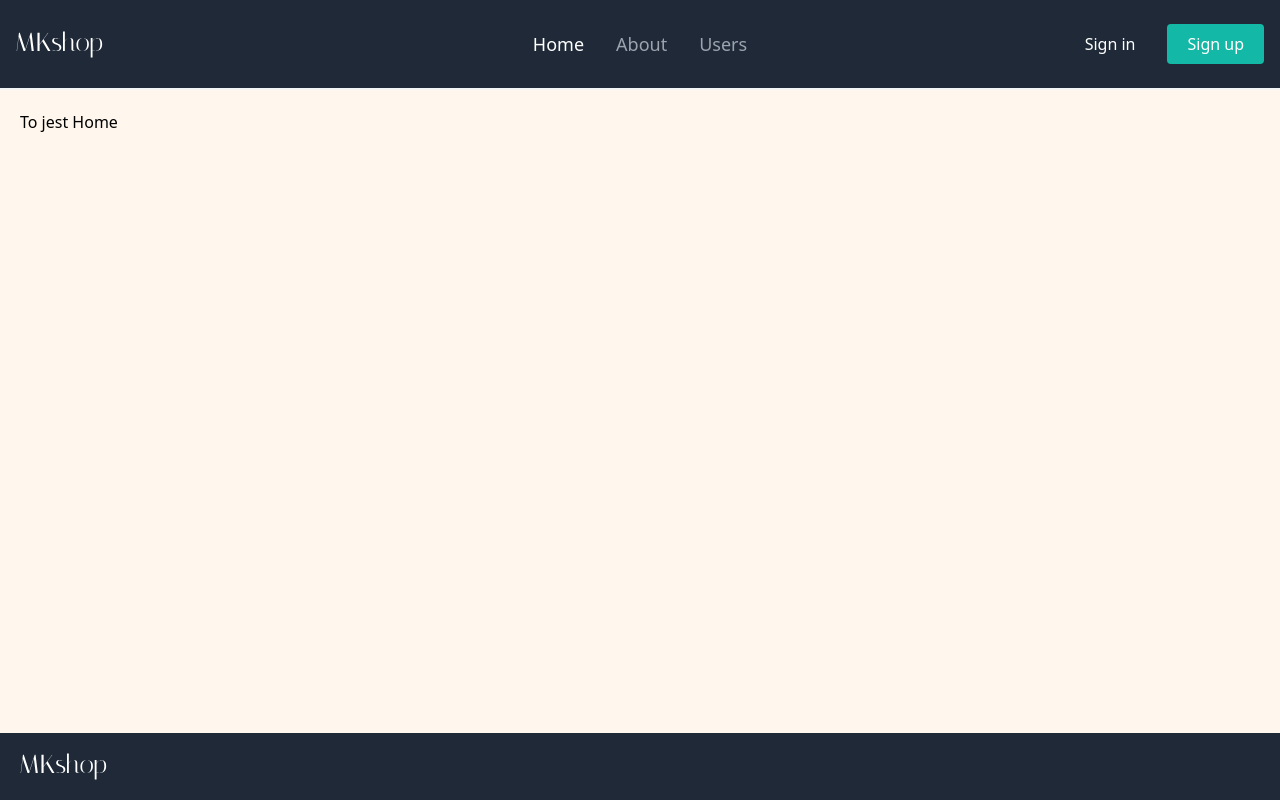
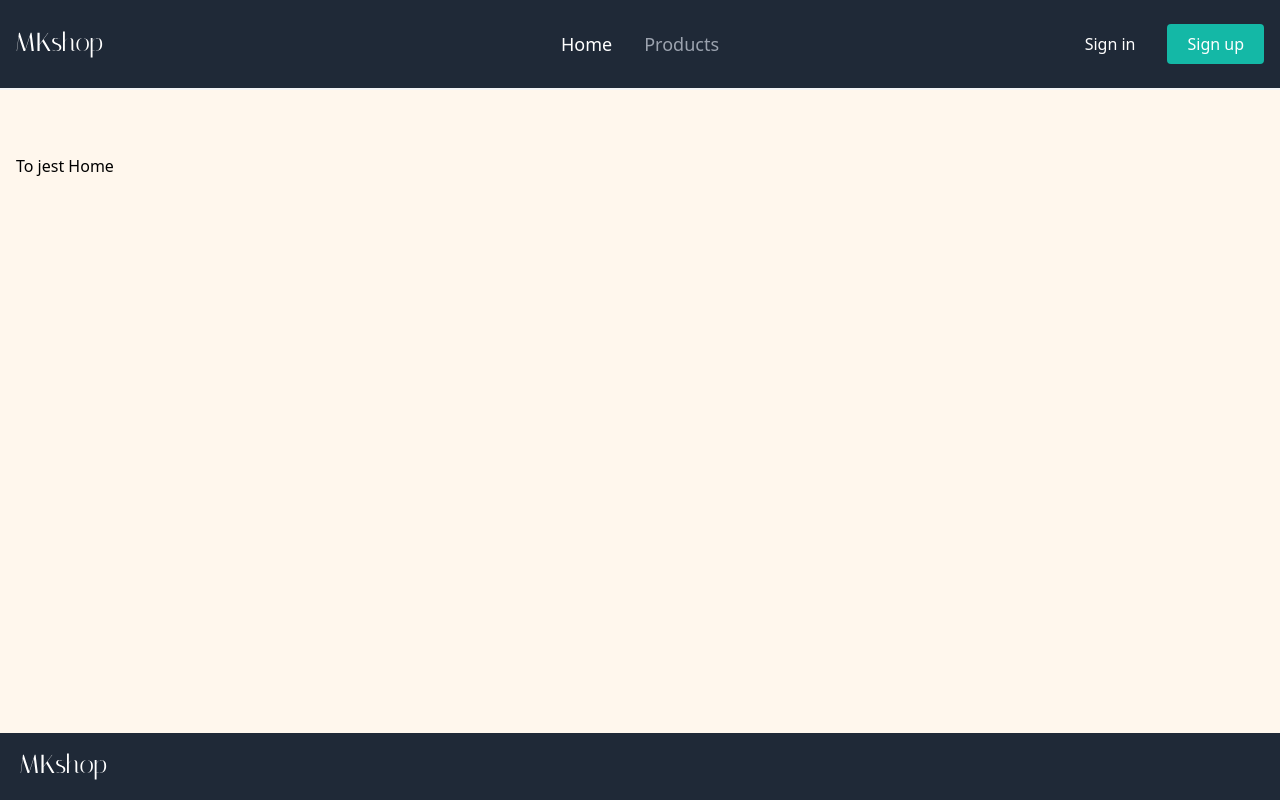
Before and after one commit to kunertmichal/nextjs-ecommerce, a Next.js app: page / in a window 1280 px wide. Built offline with nearby package versions, Linux system fonts and the light colour scheme.

Commit message:
Fetching products by react-query

```diff
--- a/components/Header.tsx
+++ b/components/Header.tsx
@@ -11,12 +11,8 @@ const LINKS = [
     to: "/",
   },
   {
-    text: "About",
-    to: "/about",
-  },
-  {
-    text: "Users",
-    to: "/users",
+    text: "Products",
+    to: "/products",
   },
 ];
 
--- a/components/Main.tsx
+++ b/components/Main.tsx
@@ -6,7 +6,7 @@ interface Props {
 
 export const Main = ({ children }: Props) => {
   return (
-    <main className="flex-grow p-5 bg-orange-50">
+    <main className="flex-grow py-16 p-4 bg-orange-50">
       <div className="container mx-auto">{children}</div>
     </main>
   );
--- /dev/null
+++ b/components/ProductCard.tsx
@@ -0,0 +1,21 @@
+interface Props {
+  data: {
+    id: number;
+    image: string;
+    title: string;
+    price: string;
+    category: string;
+    rating: {
+      rate: number;
+      count: number;
+    };
+  };
+}
+
+export const ProductCard = ({ data }: Props) => {
+  return (
+    <div>
+      <strong>{data.title}</strong>
+    </div>
+  );
+};
--- a/package.json
+++ b/package.json
@@ -12,7 +12,8 @@
     "next": "12.1.6",
     "react": "18.1.0",
     "react-dom": "18.1.0",
-    "react-icons": "^4.4.0"
+    "react-icons": "^4.4.0",
+    "react-query": "^3.39.1"
   },
   "devDependencies": {
     "@types/node": "17.0.40",
--- a/pages/_app.tsx
+++ b/pages/_app.tsx
@@ -1,8 +1,15 @@
 import "../styles/globals.css";
 import type { AppProps } from "next/app";
+import { QueryClient, QueryClientProvider } from "react-query";
+
+const client = new QueryClient();
 
 function MyApp({ Component, pageProps }: AppProps) {
-  return <Component {...pageProps} />;
+  return (
+    <QueryClientProvider client={client}>
+      <Component {...pageProps} />
+    </QueryClientProvider>
+  );
 }
 
 export default MyApp;
--- a/pages/about.tsx
+++ /dev/null
@@ -1,7 +0,0 @@
-import { Layout } from "../components/Layout";
-
-const About = () => {
-  return <Layout>To jest About</Layout>;
-};
-
-export default About;
--- /dev/null
+++ b/pages/products/index.tsx
@@ -0,0 +1,48 @@
+import { useQuery } from "react-query";
+import { Layout } from "../../components/Layout";
+import { ProductCard } from "../../components/ProductCard";
+import productsRepository from "../../repositories/products";
+
+// https://naszsklep-api.vercel.app/api/products
+
+const ProductsPage = () => {
+  const { data, isLoading, error } = useQuery(
+    "products",
+    productsRepository.getAll
+  );
+
+  if (isLoading) {
+    return <Layout>Loading...</Layout>;
+  }
+
+  if (!data || error) {
+    <Layout>Unable to fetch products</Layout>;
+  }
+
+  return (
+    <Layout>
+      <>
+        <h1 className="mb-10 text-4xl font-bold text-gray-800">Our products</h1>
+        <div className="grid grid-cols-4">
+          {data?.map(({ id, title, image, rating, price, category }) => {
+            return (
+              <ProductCard
+                key={id}
+                data={{
+                  id,
+                  title,
+                  image,
+                  price,
+                  category,
+                  rating,
+                }}
+              />
+            );
+          })}
+        </div>
+      </>
+    </Layout>
+  );
+};
+
+export default ProductsPage;
--- a/pages/users.tsx
+++ /dev/null
@@ -1,7 +0,0 @@
-import { Layout } from "../components/Layout";
-
-const Users = () => {
-  return <Layout>To sa users</Layout>;
-};
-
-export default Users;
--- /dev/null
+++ b/repositories/products.ts
@@ -0,0 +1,26 @@
+interface NaszsklepApiResponse {
+  id: number;
+  title: string;
+  price: string;
+  description: string;
+  category: string;
+  image: string;
+  longDescription: string;
+  rating: {
+    rate: number;
+    count: number;
+  };
+}
+
+const productsRepository = {
+  getAll: async () => {
+    const response = await fetch(
+      "https://naszsklep-api.vercel.app/api/products"
+    );
+    const data: NaszsklepApiResponse[] = await response.json();
+
+    return data;
+  },
+};
+
+export default productsRepository;
```
Also changed, not shown: 1 other file (tests, documents, lock files or other folders).
